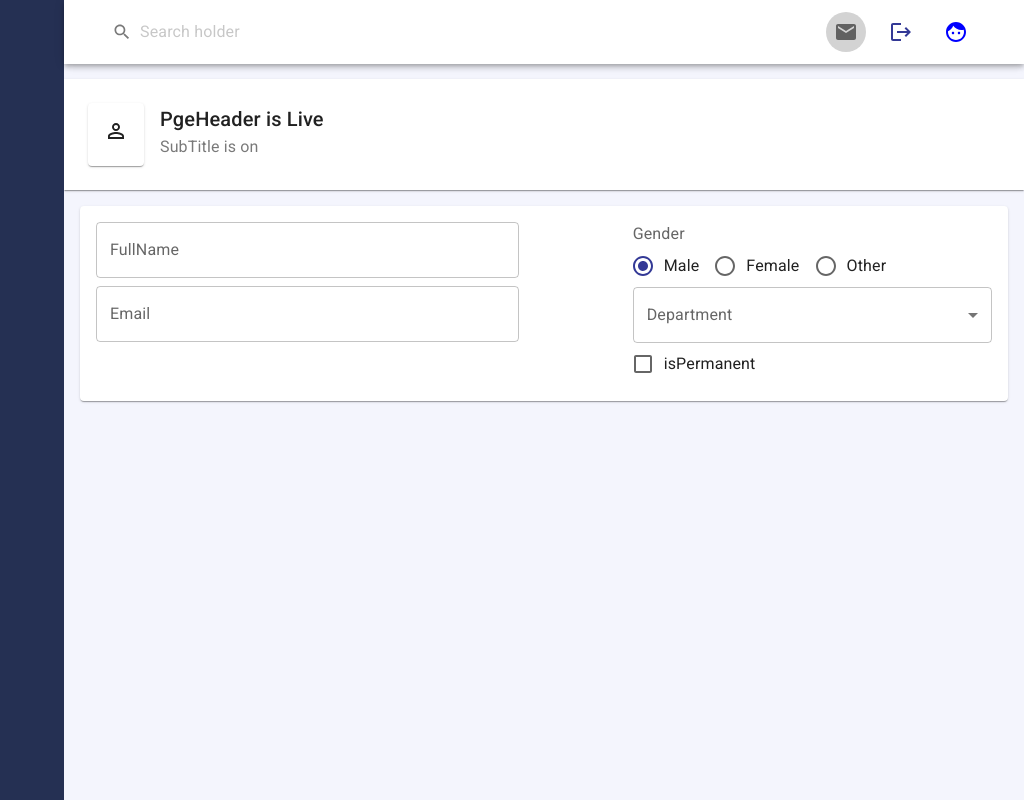
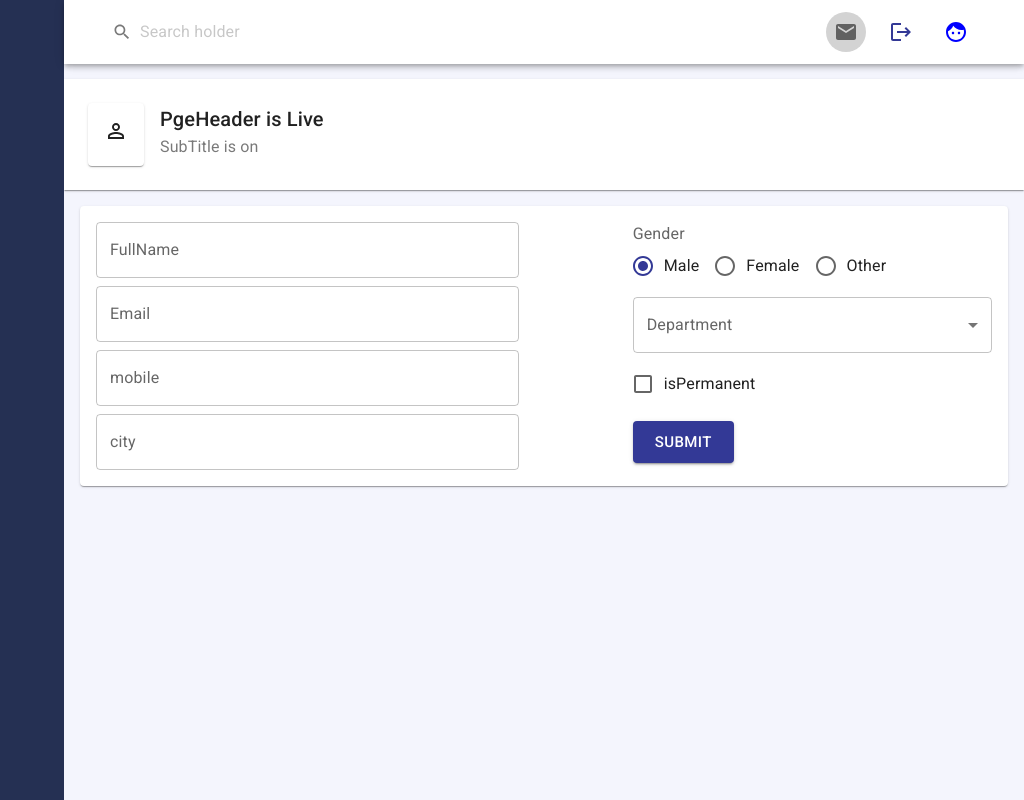
Before and after one commit to mehedihasan-swe/Reactjsweb, a React (Create React App) app in the folder admindashboard/: page / in a window 1280 px wide. Shown: the whole page, without its empty margins (256-1280 px from the left). Built offline with nearby package versions, Linux system fonts and the light colour scheme.

Commit message:
[Style][Feat] Added Submit Button

```diff
--- a/admindashboard/package.json
+++ b/admindashboard/package.json
@@ -7,6 +7,7 @@
     "@emotion/styled": "^11.14.0",
     "@fontsource/roboto": "^5.1.1",
     "@mui/icons-material": "^6.4.1",
+    "@mui/lab": "^6.0.0-beta.26",
     "@mui/material": "^6.4.1",
     "@mui/styles": "^6.4.1",
     "@testing-library/jest-dom": "^5.17.0",
--- /dev/null
+++ b/admindashboard/src/controls/Buttons.js
@@ -0,0 +1,19 @@
+import { Button as Muibutton } from '@mui/material'
+import React from 'react'
+
+export default function Buttons(props) {
+    const {text,size,color,variant,onClick, ...other}=props
+  return (
+    <>
+    <Muibutton
+    variant={variant || "contained"}
+    size={size || "large"}
+    color={color || "primary"}
+    onClick={onClick}
+    {...other}
+    >
+      {text}
+    </Muibutton>
+    </>
+  )
+}
--- a/admindashboard/src/controls/CheckBox.js
+++ b/admindashboard/src/controls/CheckBox.js
@@ -10,11 +10,12 @@ export default function CheckBox(props) {
     })
   return (
     <>
-       <FormControl>
+       <FormControl sx={{marginTop:'10px'}}>
             <FormControlLabel
                 control={<MuiCheckbox checked={value} name={name} onChange={e=>onChange(etarget(name, e.target.checked))}/>}
                 label={label}
             />
+
         </FormControl>
     </>
   )
--- a/admindashboard/src/controls/Selects.js
+++ b/admindashboard/src/controls/Selects.js
@@ -5,7 +5,7 @@ export default function Selects(props) {
     const { name, label, value, onChange, options } = props
     return (
         <>
-            <FormControl>
+            <FormControl sx={{marginTop:'10px'}}>
                 <InputLabel>{label}</InputLabel>
                 <Select
                     name={name}
@@ -18,7 +18,6 @@ export default function Selects(props) {
                         <em>None</em>
                     </MenuItem>
                     {
-
                         options.map((mitem) => (
                             <MenuItem key={mitem.id} value={mitem.id}>{mitem.title}</MenuItem>
                         ))
--- a/admindashboard/src/controls/control/Control.js
+++ b/admindashboard/src/controls/control/Control.js
@@ -1,3 +1,4 @@
+import Buttons from "../Buttons";
 import CheckBox from "../CheckBox";
 import Input from "../Input";
 import RadioGroups from "../RadioGroups";
@@ -7,5 +8,6 @@ export const Control={
     Input,
     RadioGroups,
     Selects,
-    CheckBox
+    CheckBox,
+    Buttons
 }
--- a/admindashboard/src/pages/Employees/EmployeeForm.js
+++ b/admindashboard/src/pages/Employees/EmployeeForm.js
@@ -59,7 +59,22 @@ export default function EmployeeForm() {
                                     value={values.email}
                                     onChange={handleInput}
                                     />
-
+                                </Grid2>
+                                <Grid2 size={{ xs: 12, md: 10 }}>
+                                   <Control.Input
+                                    name="mobile"
+                                    label="mobile"
+                                    value={values.mobile}
+                                    onChange={handleInput}
+                                    />
+                                </Grid2>
+                                <Grid2 size={{ xs: 12, md: 10 }}>
+                                   <Control.Input
+                                    name="city"
+                                    label="city"
+                                    value={values.city}
+                                    onChange={handleInput}
+                                    />
                                 </Grid2>
                             </Grid2>
                         </Grid2>
@@ -84,6 +99,12 @@ export default function EmployeeForm() {
                             value={values.isPermanent}
                             onChange={handleInput} />
 
+                            <Box display={'flex'} gap={2} marginTop={2}>
+                            <Control.Buttons
+                             text="Submit"
+                             type="submit"
+                            />
+                            </Box>
                         </Grid2>
                     </Grid2>
                 </Box>
```
Also changed, not shown: 1 other file (tests, documents, lock files or other folders).
